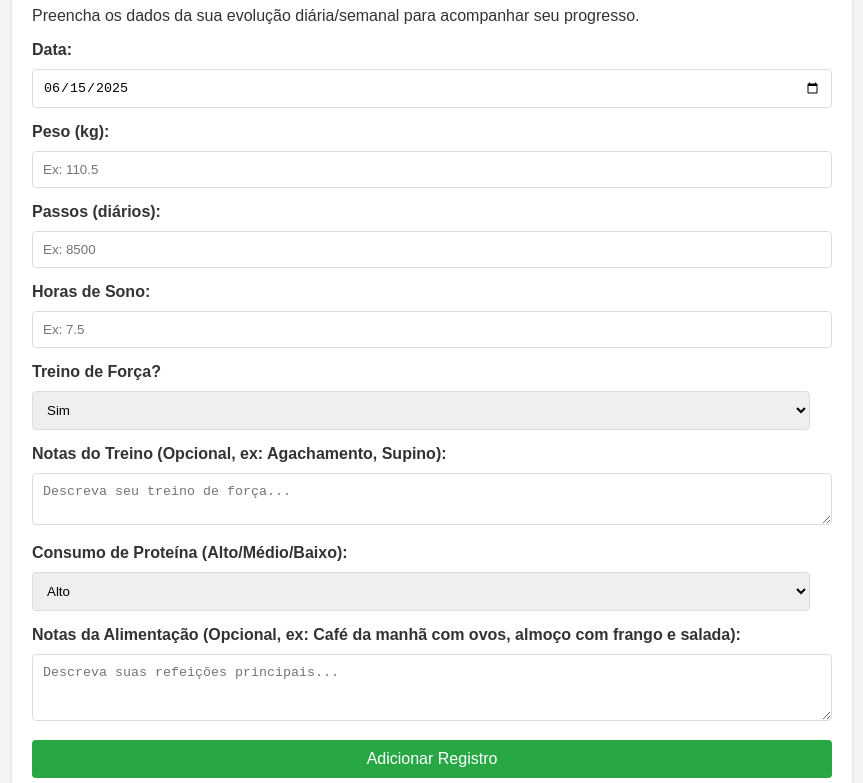
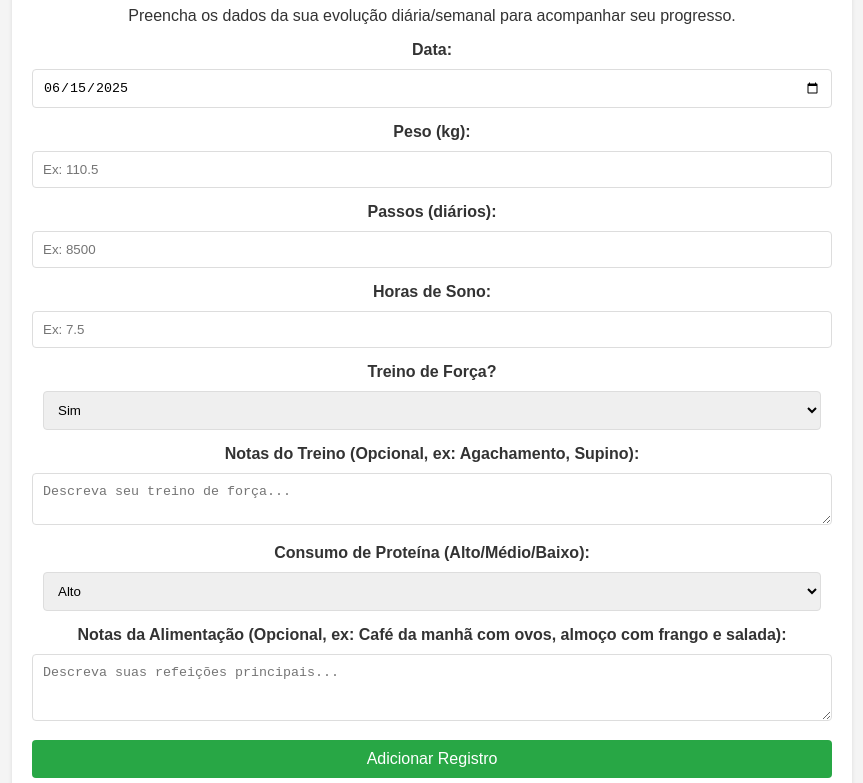
Before and after one commit to paulofbarros/saude-plena, a plain HTML site: page index.html in a window 1280 px wide. Shown: the part 113-896 px from the top of the page, without its empty margins (208-1071 px from the left). Drawn offline with nearby package versions, Linux system fonts and the light colour scheme.

Commit message:
Update index.html

```diff
--- a/index.html
+++ b/index.html
@@ -141,7 +141,7 @@
 <body>
     <div class="container">
         <h1>Meu Diário de Progresso de Saúde</h1>
-       <center></center> <p>Preencha os dados da sua evolução diária/semanal para acompanhar seu progresso.</p></certer>
+       <center><p>Preencha os dados da sua evolução diária/semanal para acompanhar seu progresso.</p></certer>
 
         <form id="progressForm">
             <div class="form-group">
```
